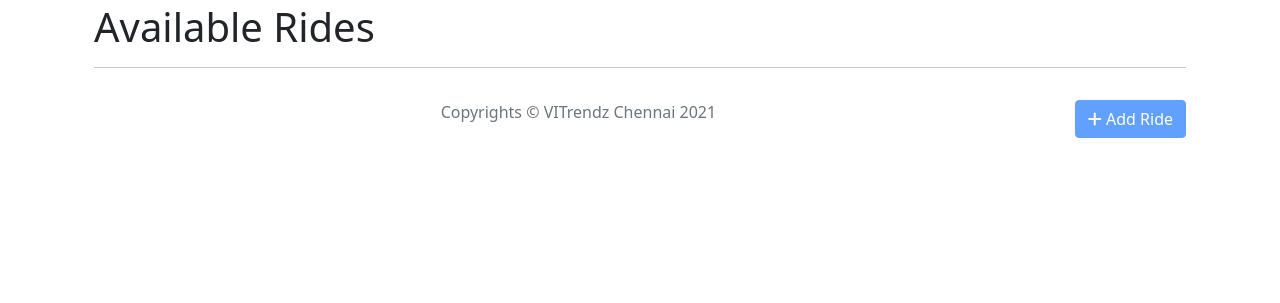
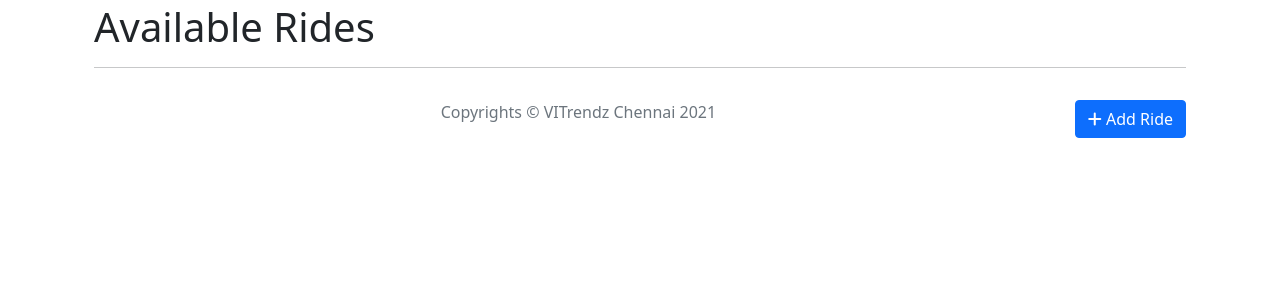
Before and after one commit to ShyamSundhar1411/Ride-Share, a Django app: page / in a window 1280 px wide. Shown: the part 73-376 px from the top of the page. Run offline with Django 3.2, Linux system fonts and the light colour scheme; the visitor is signed in with stand-in values (Sample User, id 1); data that the repository does not hold is empty; some libraries are stand-ins or nearby versions.

Commit message:
Reverting

```diff
--- a/ride/templates/ride/home.html
+++ b/ride/templates/ride/home.html
@@ -32,7 +32,7 @@
     {% endfor %}
   </div>
   <div class = "d-inline-block float-end">
-    <a href = "{% url 'create_ride' %}" class = "btn disabled btn-primary"><i class="fas fa-plus"></i> Add Ride</a>
+    <a href = "{% url 'create_ride' %}" class = "btn btn-primary"><i class="fas fa-plus"></i> Add Ride</a>
   </div>
 </div>
 {% endblock %}
```
